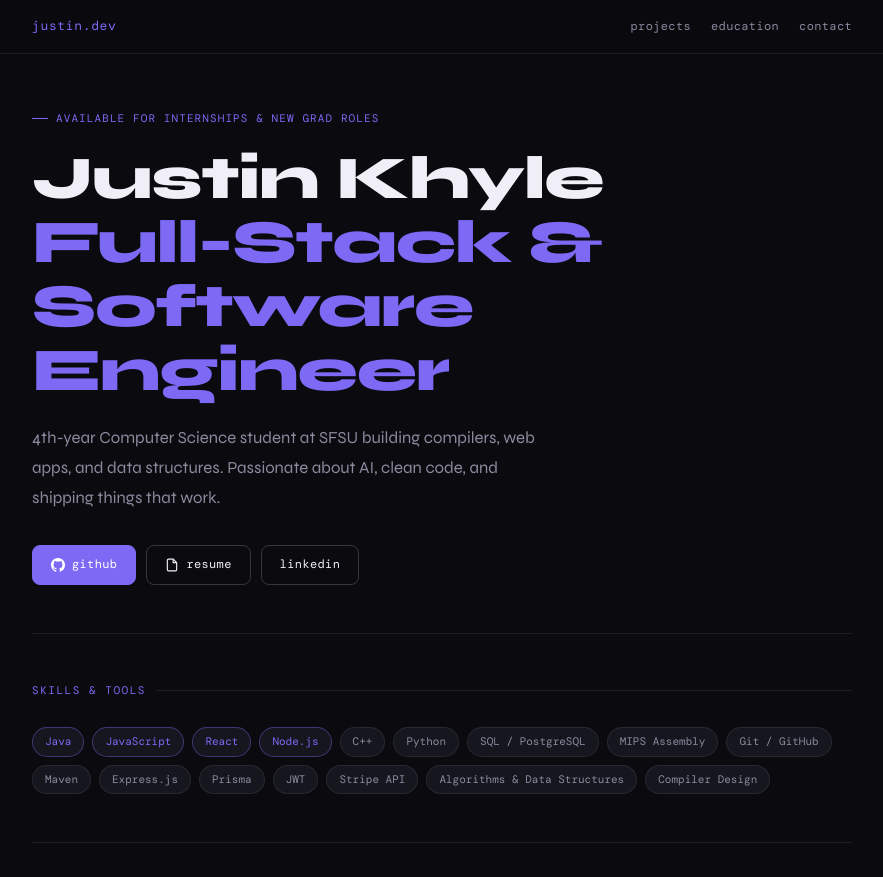
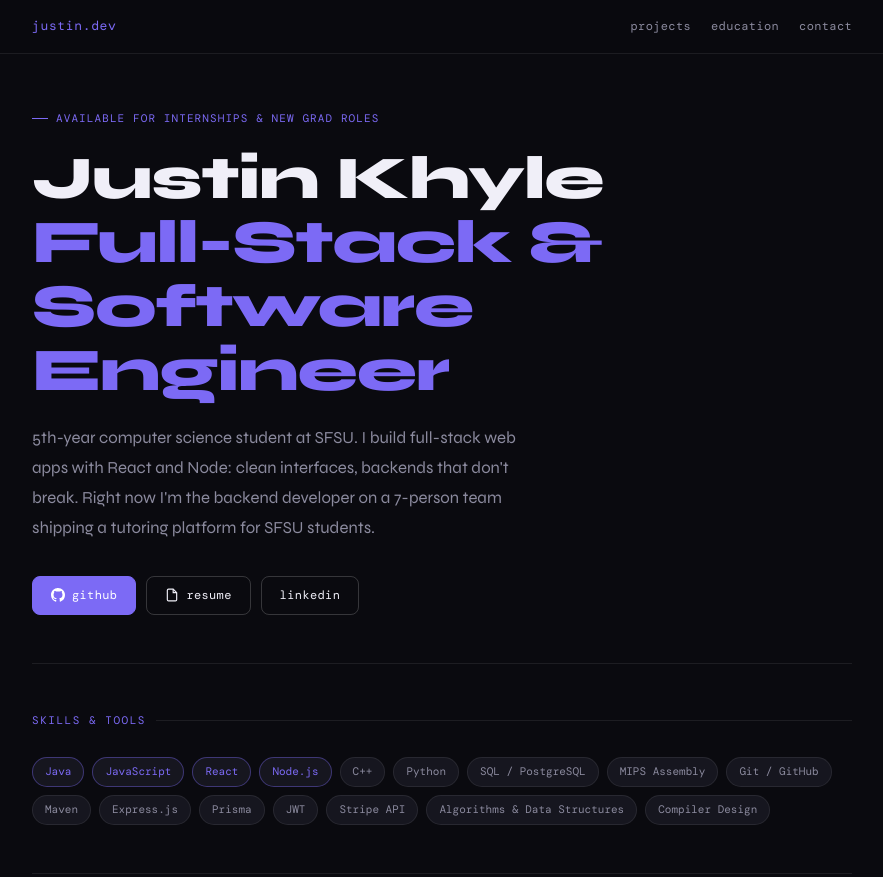
Before and after one commit to Justin-Khyle/justin-khyle.github.io, a plain HTML site: page dev/index.html in a window 1280 px wide. Shown: the top 877 px of the page, without its empty margins (198-1081 px from the left). Drawn offline with nearby package versions, Linux system fonts and the light colour scheme.

Commit message:
Update dev portfolio intro
Co-Authored-By: Claude Opus 5.5 <noreply@anthropic.com>
Claude-Session: https://claude.ai/code/session_01MmxyUsiJw8V7FZLooqNZpL

```diff
--- a/dev/index.html
+++ b/dev/index.html
@@ -153,7 +153,7 @@
   <section class="hero">
     <div class="hero-tag">available for internships &amp; new grad roles</div>
     <h1>Justin Khyle<br><span>Full-Stack &amp; Software<br>Engineer</span></h1>
-    <p>4th-year Computer Science student at SFSU building compilers, web apps, and data structures. Passionate about AI, clean code, and shipping things that work.</p>
+    <p>5th-year computer science student at SFSU. I build full-stack web apps with React and Node: clean interfaces, backends that don't break. Right now I'm the backend developer on a 7-person team shipping a tutoring platform for SFSU students.</p>
     <div class="hero-actions">
       <a href="https://github.com/Justin-Khyle" class="btn btn-primary" target="_blank">
         <svg width="14" height="14" viewBox="0 0 24 24" fill="currentColor"><path d="M12 0C5.37 0 0 5.37 0 12c0 5.31 3.435 9.795 8.205 11.385.6.105.825-.255.825-.57 0-.285-.015-1.23-.015-2.235-3.015.555-3.795-.735-4.035-1.41-.135-.345-.72-1.41-1.23-1.695-.42-.225-1.02-.78-.015-.795.945-.015 1.62.87 1.845 1.23 1.08 1.815 2.805 1.305 3.495.99.105-.78.42-1.305.765-1.605-2.67-.3-5.46-1.335-5.46-5.925 0-1.305.465-2.385 1.23-3.225-.12-.3-.54-1.53.12-3.18 0 0 1.005-.315 3.3 1.23.96-.27 1.98-.405 3-.405s2.04.135 3 .405c2.295-1.56 3.3-1.23 3.3-1.23.66 1.65.24 2.88.12 3.18.765.84 1.23 1.905 1.23 3.225 0 4.605-2.805 5.625-5.475 5.925.435.375.81 1.095.81 2.22 0 1.605-.015 2.895-.015 3.3 0 .315.225.69.825.57A12.02 12.02 0 0024 12c0-6.63-5.37-12-12-12z"/></svg>
```
